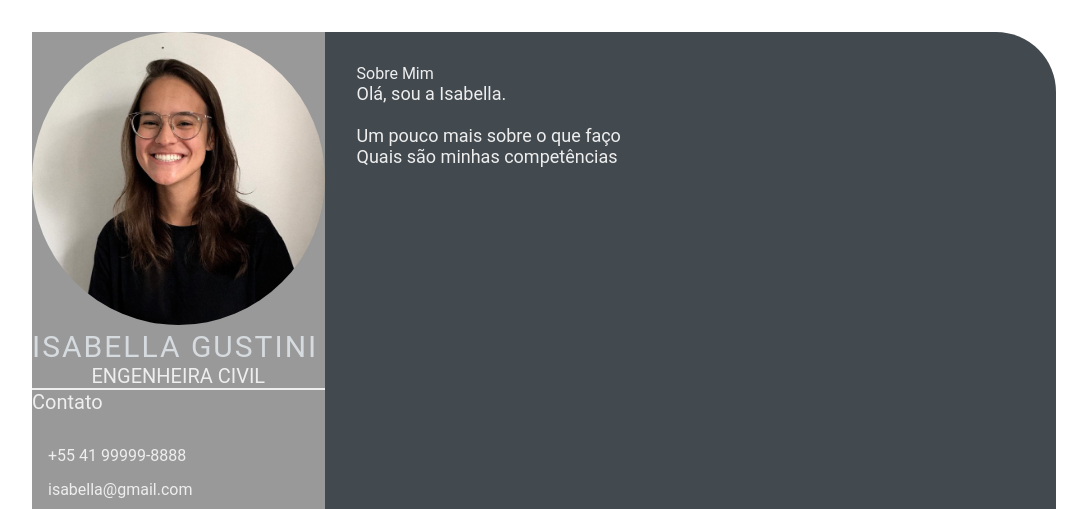
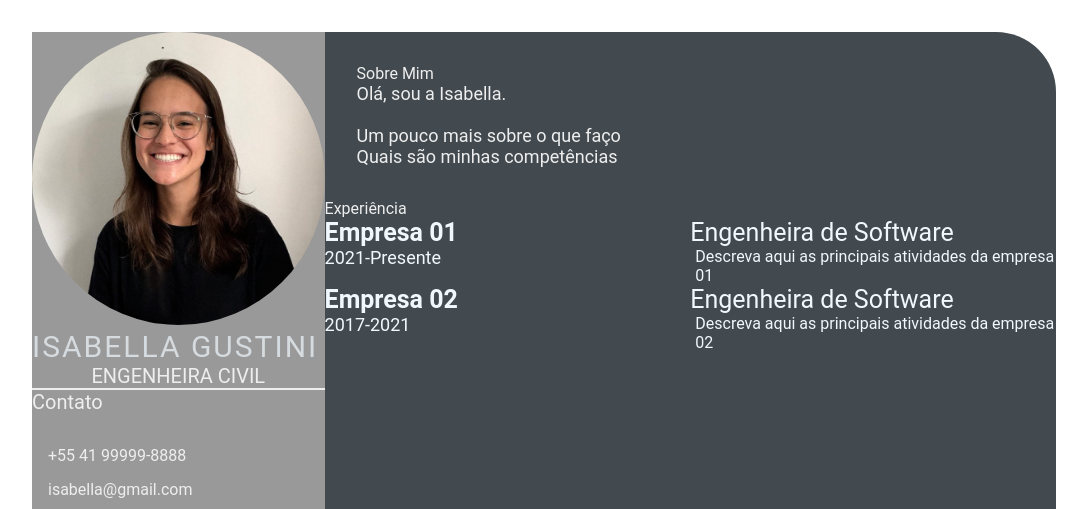
Before and after one commit to isagustini/devweekgit.github.io, a plain HTML site: page indeex.html in a window 1280 px wide. Shown: the top 509 px of the page, without its empty margins (96-1183 px from the left). Drawn offline with Linux system fonts and the light colour scheme.

Commit message:
feature: add indeex.html (#3)

```diff
--- a/indeex.html
+++ b/indeex.html
@@ -36,7 +36,7 @@
        </section>
        <section class="right-section">
                 <div class="right-section-contents">
-                    <section class="about gap">
+                    <section class="about-gap">
                         <div class="right-title">Sobre Mim</div>
                         <p class="about-me-contents">
                             Olá, sou a Isabella.<br>
@@ -45,6 +45,31 @@
                         </p>
                     </section>
                 </div>
+                <section class="experience gap">
+                    <div class="right-title">Experiência</div>
+                    <div class="experience-contents">
+                        <div class="exp-left">
+                            <p class="exp-company-name">Empresa 01</p>
+                            <p class="exp-time-period">2021-Presente</p>
+                        </div>
+                        <div class="exp-right">
+                            <p class="exp-position">Engenheira de Software</p>
+                            <p class="exp-desc">
+                                Descreva aqui as principais atividades da empresa 01
+                            </p>
+                        </div>
+                        <div class="exp-left">
+                            <p class="exp-company-name">Empresa 02</p>
+                            <p class="exp-time-period">2017-2021</p>
+                        </div>
+                        <div class="exp-right">
+                            <p class="exp-position">Engenheira de Software</p>
+                            <p class="exp-desc">
+                                Descreva aqui as principais atividades da empresa 02
+                            </p>
+                        </div>
+                    </div>
+                </section>
         </section>
     </main>
 </body>
--- a/style.css
+++ b/style.css
@@ -101,3 +101,38 @@
     font-size: 18px;
     color: #eeeeee;
 }
+
+.experience-contents,
+.education-contents,
+.awards-contents {
+    display: grid;
+    grid-template-columns: repeat(2, 1fr);
+    padding-bottom: 2rem;
+    color: #F1F8FD;
+}
+
+.exp-company-name,
+.education-school-name,
+.awards-company-name {
+    font-size: 25px;
+    font-weight: bold;
+}
+
+.exp-time-period,
+.educationp-time-period,
+.awards-time-period {
+    font-size: 18px;
+}
+
+.exp-position,
+.education-subject,
+.awards-name {
+    font-size: 25px;
+}
+
+.exp-desc,
+.education-desc,
+.awards-desc {
+    font-size: 16px;
+    padding-left: 5px;
+}
```
